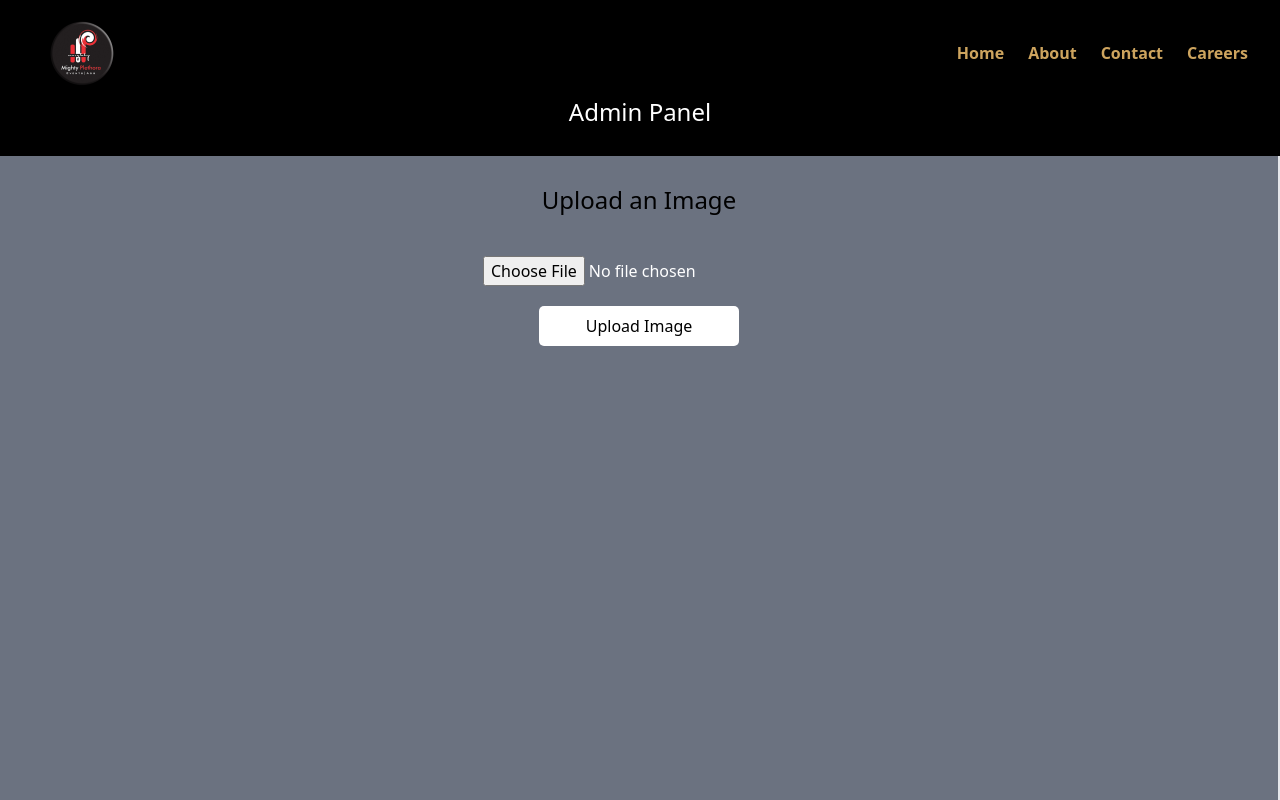
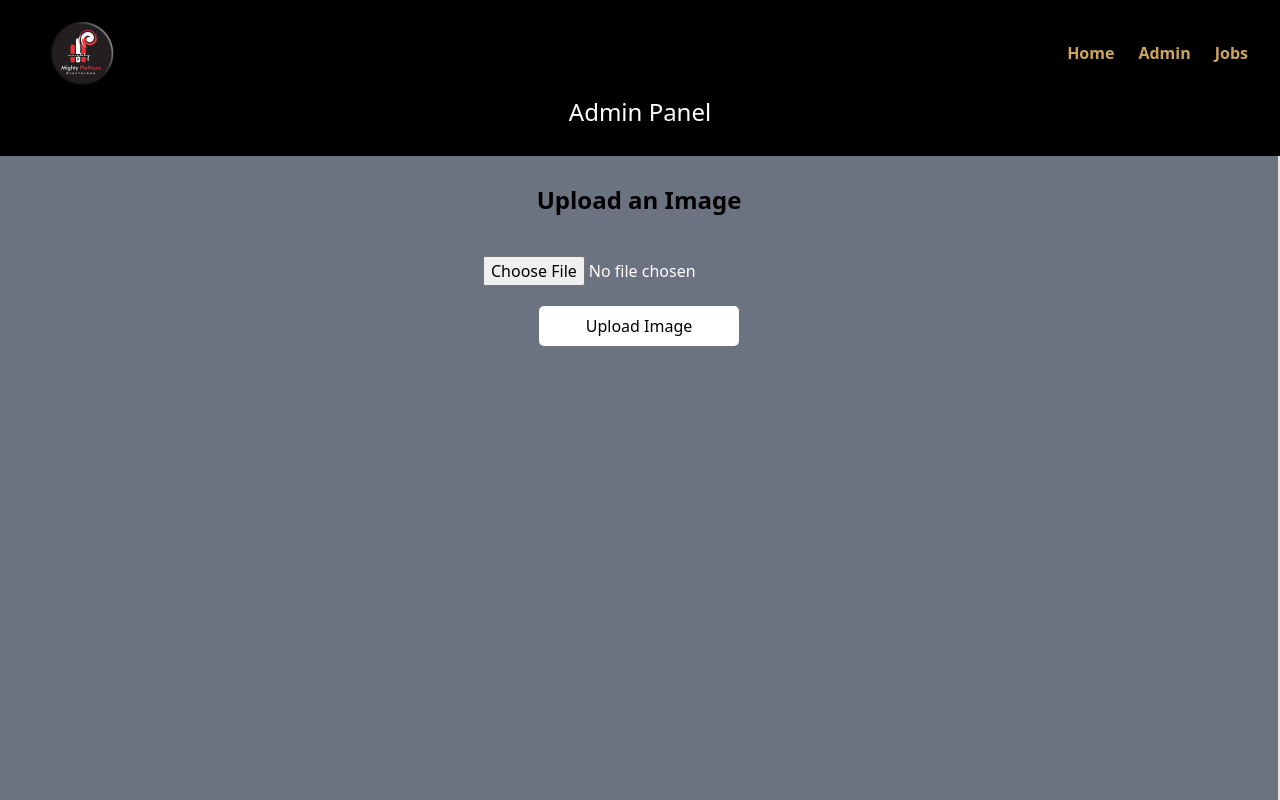
Before and after one commit to harshivkrishna/mighty-plethora, a React (Vite) app in the folder client/: page /admin in a window 1280 px wide. Shown: the top 800 px of the page. Built offline with nearby package versions, Linux system fonts and the light colour scheme; the HTML template or start-up script is replaced by a standard one.

Commit message:
modified:   client/src/Components/Sidebar/Sidebar.jsx

```diff
--- a/client/src/Components/Sidebar/Sidebar.jsx
+++ b/client/src/Components/Sidebar/Sidebar.jsx
@@ -58,9 +58,8 @@ const Sidebar = ({delay}) => {
         transition={{ duration: 0.9, delay: delay, ease: "easeIn" }}
       >
         <li><a href="/">Home</a></li>
-        <li><a href="/about">About</a></li>
-        <li><a href="/contact">Contact</a></li>
-        <li><a href="/careers">Careers</a></li>
+        <li><a href="/admin">Admin</a></li>
+        <li><a href="/jobs">Jobs</a></li>
       </motion.ul>
 
       <div className="md:hidden">
@@ -87,10 +86,9 @@ const Sidebar = ({delay}) => {
           transition={{ type: "spring", stiffness: 100 }}
           className="mobile-nav absolute top-0 left-0 bg-gray-800 text-white p-6 space-y-4 w-2/3 h-screen"
         >
-          <li><a href="/" className="text-lg">Home</a></li>
-          <li><a href="/about" className="text-lg">About</a></li>
-          <li><a href="/contact" className="text-lg">Contact</a></li>
-          <li><a href="/careers" className="text-lg">Careers</a></li>
+          <li><a href="/">Home</a></li>
+        <li><a href="/admin">Admin</a></li>
+        <li><a href="/jobs">Jobs</a></li>
         </motion.ul>
       )}
     </motion.nav>
--- a/client/src/Pages/Admin/Admin.jsx
+++ b/client/src/Pages/Admin/Admin.jsx
@@ -7,7 +7,6 @@ const Admin = () => {
     <div>
       <Sidebar/>
       <div className='h-24'>
-
       </div>
       <h1 className='text-white text-center text-2xl mb-7'>Admin Panel</h1>
       <div className='flex p-7 bg-gray-500 border-r-2 w-full justify-center h-screen'>
--- a/client/src/Pages/Upload/Upload.jsx
+++ b/client/src/Pages/Upload/Upload.jsx
@@ -50,7 +50,7 @@ const Upload = () => {
 
   return (
     <div className='text-white flex flex-col items-center '>
-        <h3 className='text-2xl text-black mb-10'>Upload an Image</h3>
+        <h3 className='text-2xl text-black mb-10 font-bold'>Upload an Image</h3>
       <input className='image-input'
         type="file"
         accept="image/*" // To limit to image types
```
